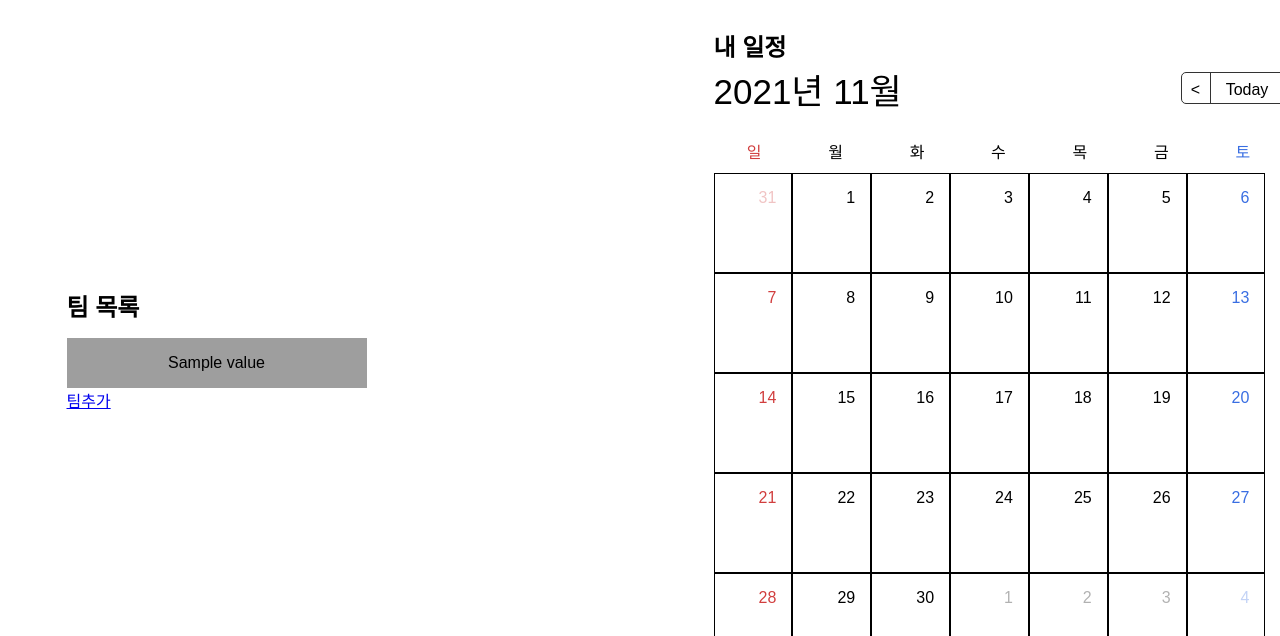
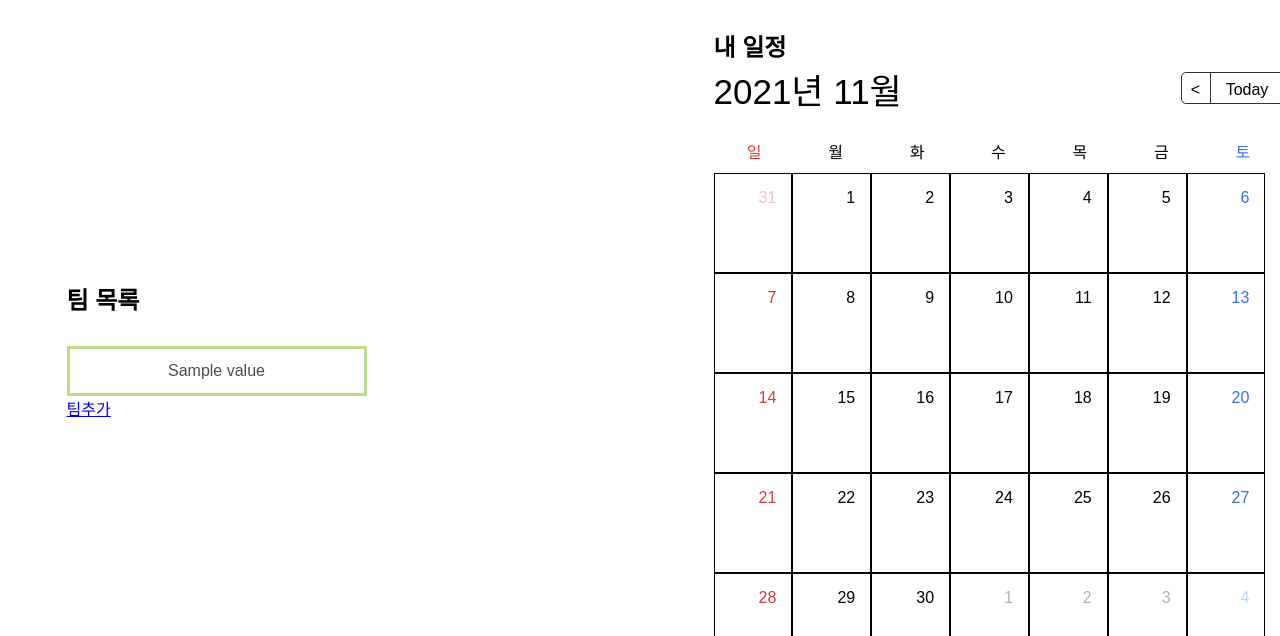
Before and after one commit to Serengeti-Lion-Project/back-end, a Spring app: template src/main/resources/templates/thymeleaf/users/mypage.html in a window 1280 px wide; the page is wider, and only the part inside the window is pictured. Shown: the top 636 px of that part. Run offline with Thymeleaf, Linux system fonts and the light colour scheme; the template is opened without the code that fills it: most values are stand-ins (such as "Sample title", 1, 10 or a date in 2020); data that the repository does not hold is empty; some of the project's set-up classes (security, data sources, template engines, error pages and the like) are left out, and stand-ins take their place; grey boxes are pictures that could not be loaded.

Commit message:
FIX 팀목록css

```diff
--- a/src/main/resources/static/css/teampage.css
+++ b/src/main/resources/static/css/teampage.css
@@ -16,7 +16,7 @@
 
 }
 
-.test{
+.team-schedule{
     background-image :url('/img/detailSchedule.png');
     background-size: 300px 50px;
     background-repeat: no-repeat;
@@ -28,3 +28,22 @@
     align-items: center;
     justify-content:center;
 }
+
+
+.team-names{
+        border:3px solid #A0CD63;
+        opacity:0.7;
+        width:300px;
+        height:50px;
+        text-align:center;
+        display: flex;
+        align-items: center;
+        justify-content:center;
+}
+
+.team-names:nth-child(2n+1) {
+    background-color:#A0CD63;
+    opacity:0.7;
+    background-image:none;
+    background-color:#A0CD63;
+}
--- a/src/main/resources/templates/thymeleaf/mainTeamPage.html
+++ b/src/main/resources/templates/thymeleaf/mainTeamPage.html
@@ -77,7 +77,7 @@
 
                 </h2>
                 <tbody>
-                <div class="test" style="width:400px; background-size: 400px 50px;">
+                <div class="team-schedule" style="width:400px; background-size: 400px 50px;">
                 <tr th:each="finalSchedule : ${finalSchedules}">
                     <td th:text="${finalSchedule.schedule_title}"></td>
                     <td th:text="${finalSchedule.final_date}"></td>
--- a/src/main/resources/templates/thymeleaf/users/mypage.html
+++ b/src/main/resources/templates/thymeleaf/users/mypage.html
@@ -34,12 +34,12 @@
         <div class="calendarBox" style="margin-left: 100px">
             <div class = "right" style = "width : 497px;">
 
-                <h2>팀 목록</h2>
+                <h2 style="margin-bottom:30px;">팀 목록</h2>
 
                 <table>
                     <tbody>
                     <tr th:each="team : ${teams}">
-                        <div class="test">
+                        <div class="team-names">
                             <div style="text-align:center;">
                             <a style="text-decoration:none; color:inherit;" th:href="@{http://localhost:8080/teampage/{id}(id=${team.key})}"
                                th:text="${team.value}"/>
```
